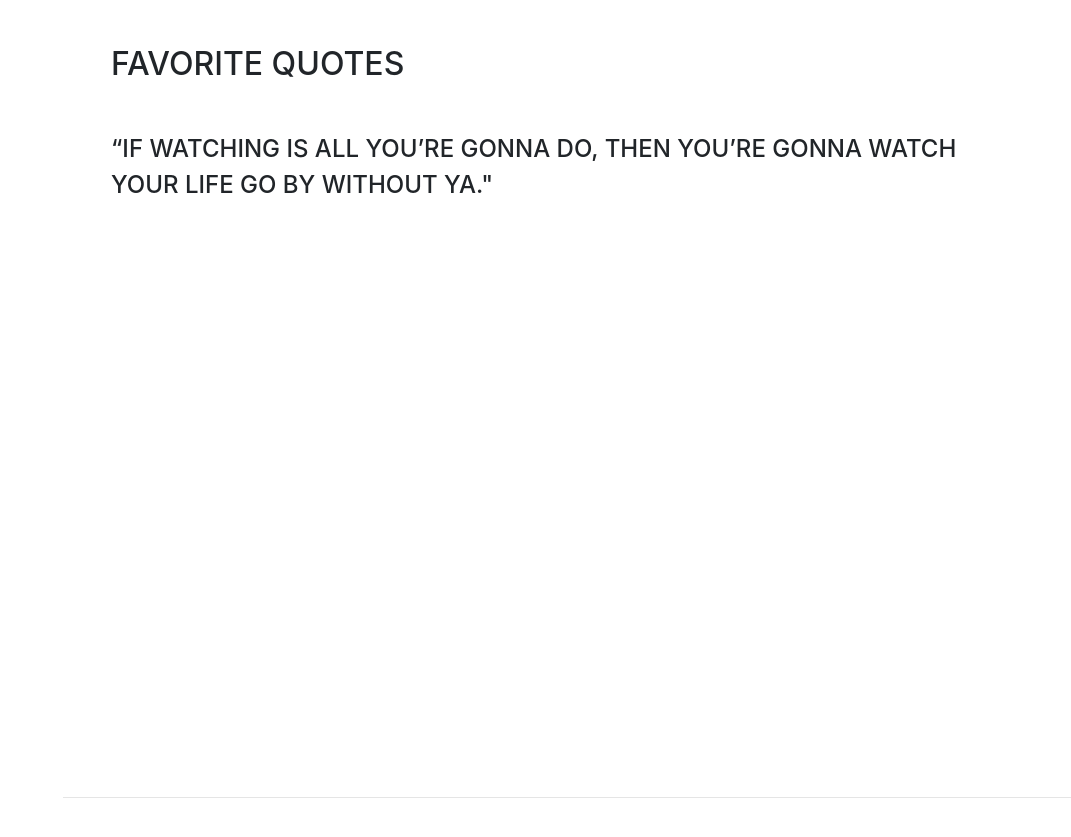
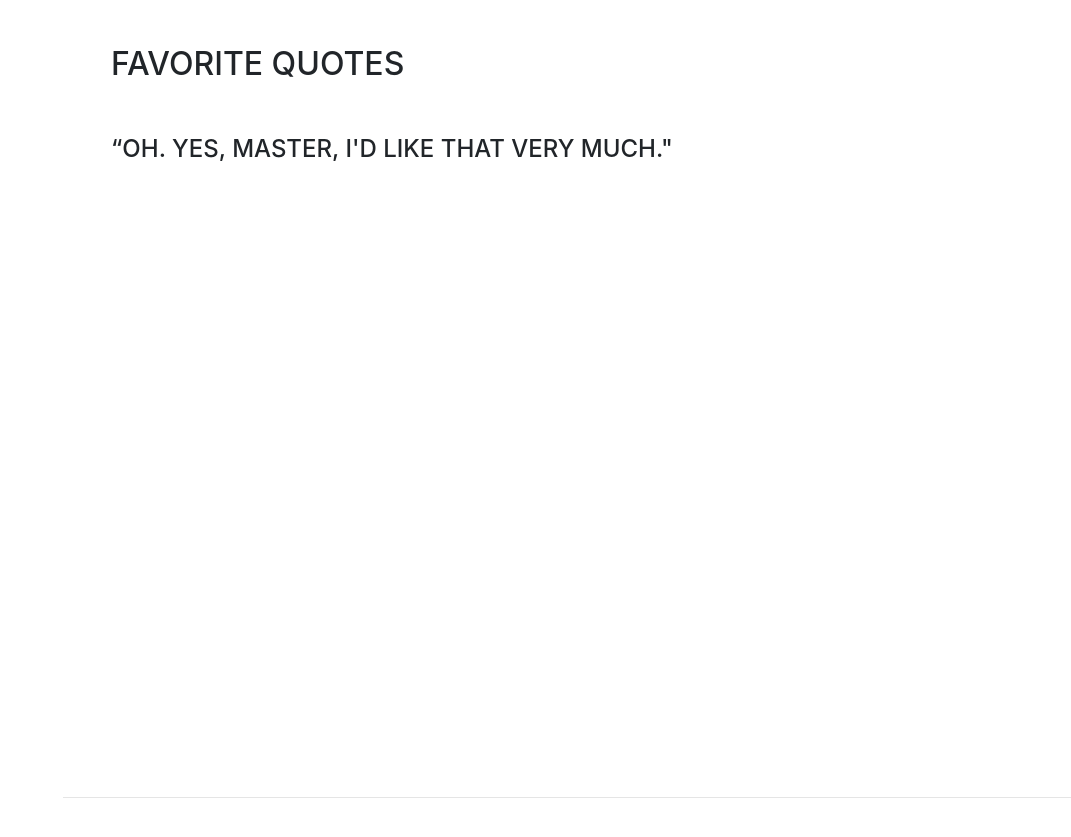
Before and after one commit to tlee0818/takhol_hunchback, a website with bundled scripts: page index.html in a window 1280 px wide. Shown: the part 804-1641 px from the top of the page, without its empty margins (209-1280 px from the left). Built offline with nearby package versions, Linux system fonts and the light colour scheme; a web font is replaced by a local one.

Commit message:
new quote

```diff
--- a/index.html
+++ b/index.html
@@ -66,7 +66,7 @@
         <h2 class="mb-5">Favorite Quotes</h2>
 
         <div class="resume-item d-flex flex-column flex-md-row justify-content-between mb-5">
-        <div class="subheading mb-3">“If watching is all you’re gonna do, then you’re gonna watch your life go by without ya."</div>
+        <div class="subheading mb-3">“Oh. Yes, master, I'd like that very much."</div>
         </div>
 
       </div>
```
